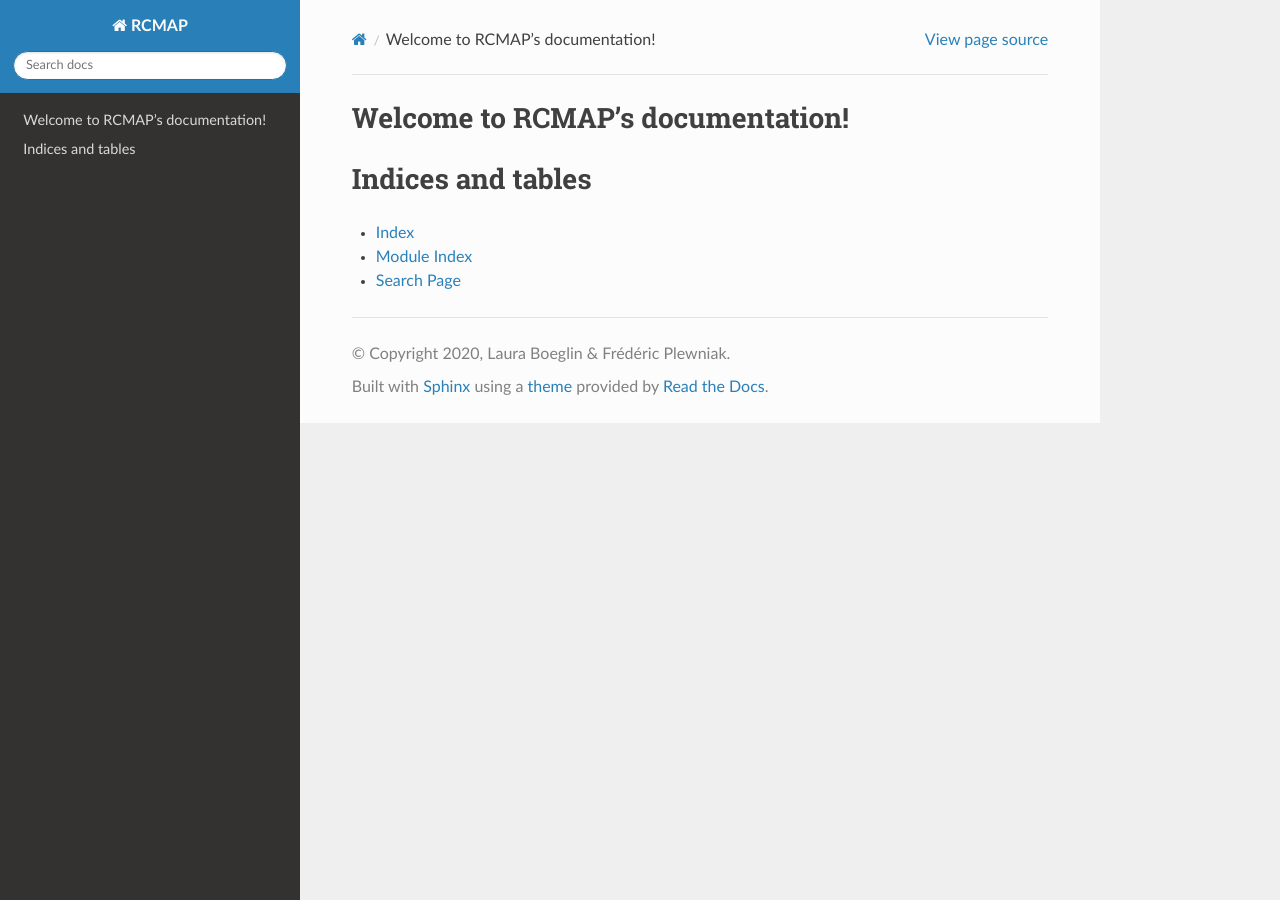
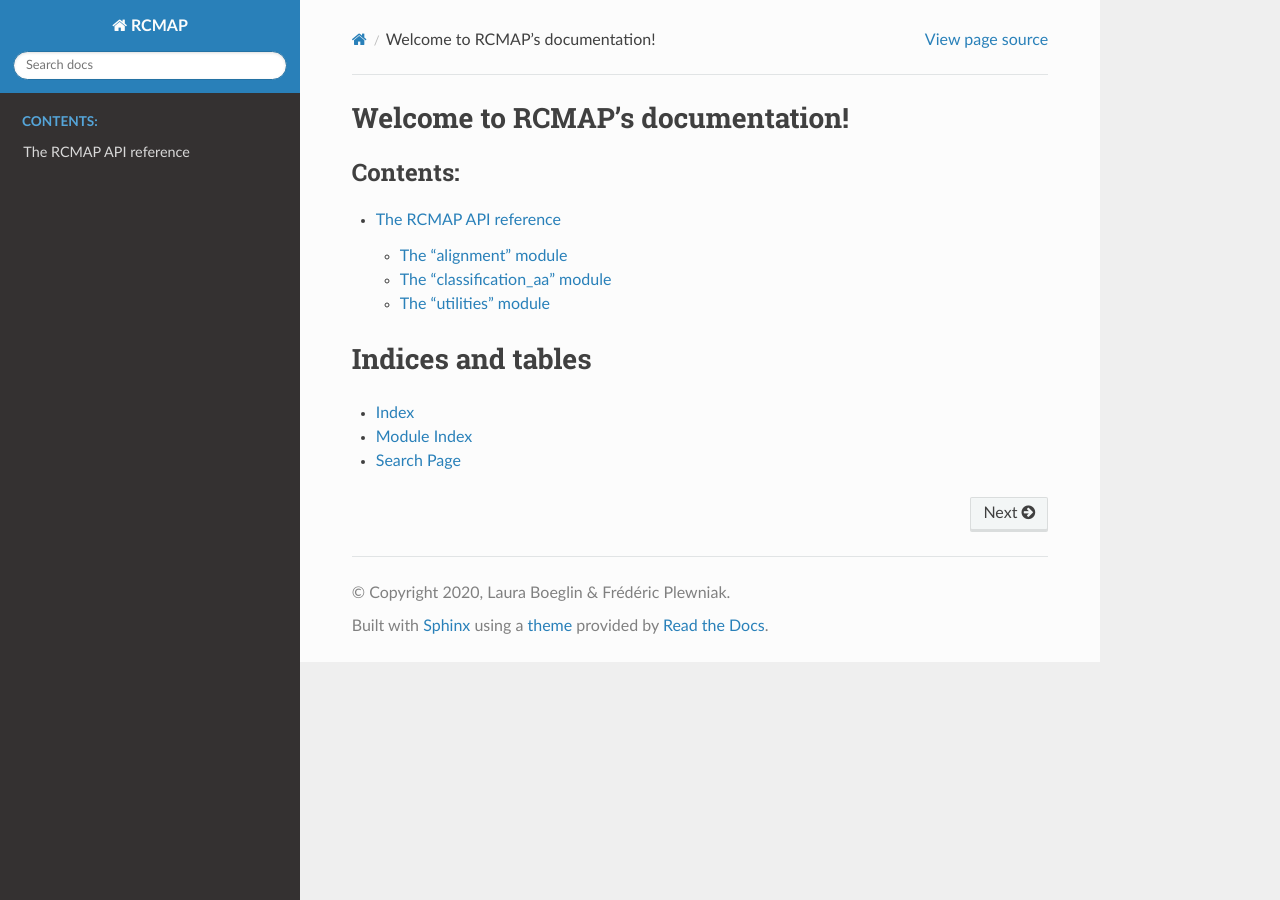
Before and after one commit to fplewniak/RCMAP, a Sphinx documentation site: the page built from docs/source/index.rst, in a window 1280 px wide. Built offline with Sphinx 7.4.7 and the Read the Docs theme 2.0.0, drawn with Linux system fonts in a browser that asks for light colours.

Commit message:
Index files to gather doc from API modules
Creation of api/index.rst to load modules from docstrings and modification of index.rst to include the above file.

```diff
--- /dev/null
+++ b/docs/source/api/index.rst
@@ -0,0 +1,19 @@
+The RCMAP API reference
+==========================
+..  automodule:: RCMAP
+    :members:
+
+The “alignment” module
+-----------------------
+..  automodule:: RCMAP.alignment
+    :members:
+
+The “classification_aa” module
+----------------
+..  automodule:: RCMAP.classification_aa
+    :members:
+
+The “utilities” module
+------------------------
+..  automodule:: RCMAP.utilities
+    :members:
--- a/docs/source/index.rst
+++ b/docs/source/index.rst
@@ -10,7 +10,7 @@ Welcome to RCMAP's documentation!
    :maxdepth: 2
    :caption: Contents:
 
-
+   api/index.rst
 
 Indices and tables
 ==================
```
